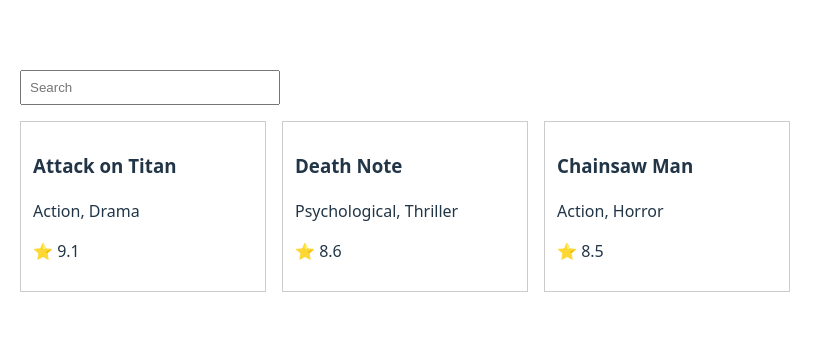
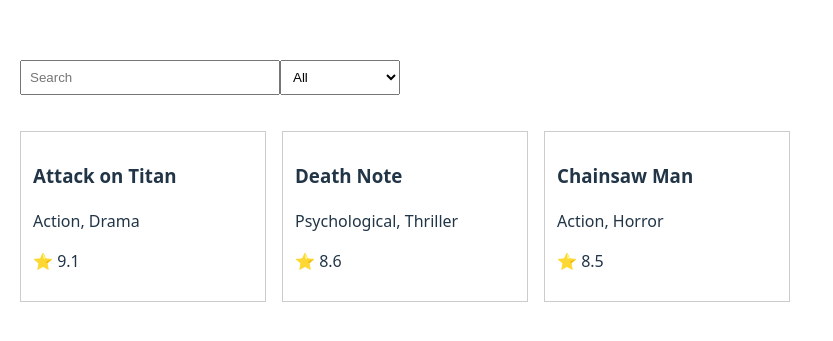
Before and after one commit to utkarrshgit/anime-tracker, a React (Vite) app: page / in a window 1280 px wide. Shown: the part 219-560 px from the top of the page, without its empty margins (0-833 px from the left). Built offline with nearby package versions, Linux system fonts and the light colour scheme.

Commit message:
feat: add genre filter

```diff
--- a/src/pages/AnimeList.jsx
+++ b/src/pages/AnimeList.jsx
@@ -4,9 +4,20 @@
 
 function AnimeList() {
     const [query, setQuery] = useState("");
+		const [genre, setGenre] = useState("All");
 
-    const filteredAnime = animeMock.filter((anime) =>
-        anime.title.toLowerCase().includes(query.toLowerCase())
+		const genres = ["All", ...new Set(animeMock.flatMap(a => a.genres))];
+
+    const filteredAnime = animeMock.filter((anime) => {
+			const matchesTitle = anime.title
+        .toLowerCase()
+        .includes(query.toLowerCase());
+
+			const matchesGenre =
+				genre === "All" || anime.genres.includes(genre);
+
+			return matchesTitle && matchesGenre;
+		}
     );
 
   return (
@@ -19,7 +30,19 @@
         style={{ padding: 8, marginBottom: 16, width: 240 }}
       />
 
-      <div style={{ display: "flex", gap: 16 }}>
+      <select
+        value={genre}
+        onChange={(e) => setGenre(e.target.value)}
+        style={{ padding: 8 }}
+      >
+				{genres.map((g) => (
+					<option key={g} value={g}>
+						{g}
+					</option>
+				))}
+			</select>
+
+      <div style={{ display: "flex", gap: 16, marginTop: 20 }}>
         {filteredAnime.map((anime) => (
           <AnimeCard key={anime.id} anime={anime} />
         ))}
```
